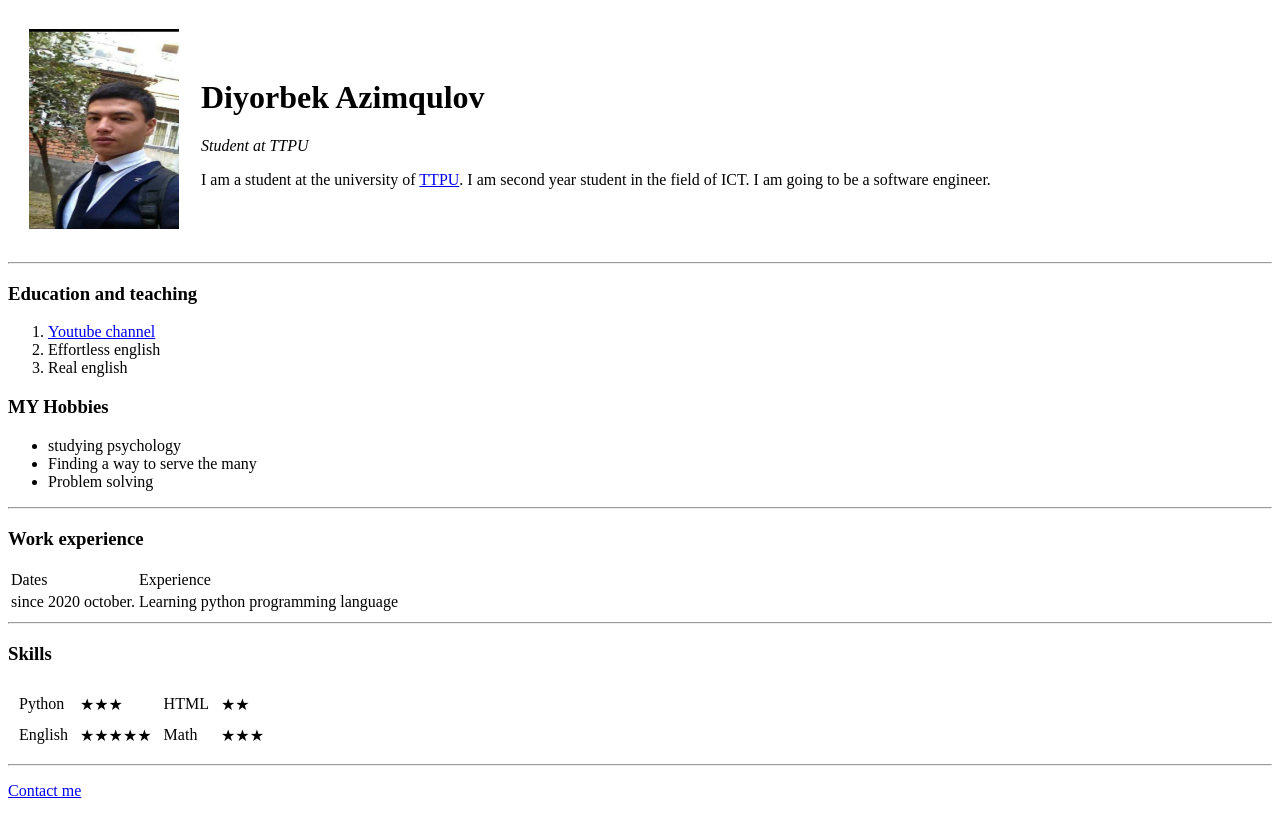
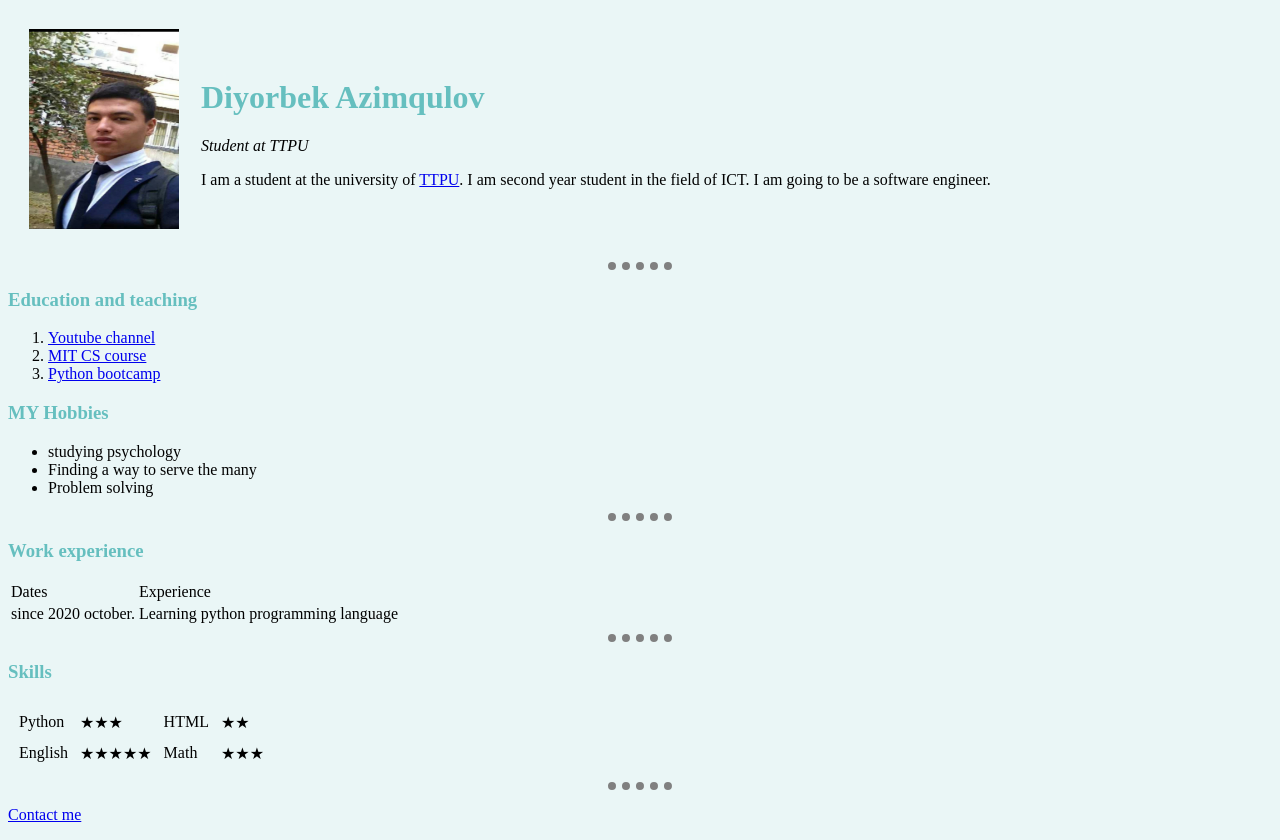
Before and after one commit to DiyorbekAzimqulov/cv, a plain HTML site: page index.html in a window 1280 px wide. Before the commit the page ends 816 px from the top, so only its background shows below. Drawn offline with Linux system fonts and the light colour scheme.

Commit message:
updated version

```diff
--- /dev/null
+++ b/css/styles.css
@@ -0,0 +1,18 @@
+body {
+           background-color: #EAF6F6;
+        }
+hr {
+  border-style:none;
+  border-color: grey;
+  border-top-style: dotted;
+  border-width: 8px;
+  height: 0px;
+  width: 5%;
+}
+
+h1 {
+  color: #66BFBF;
+}
+h3 {
+  color: #66BFBF;
+}
--- a/index.html
+++ b/index.html
@@ -3,22 +3,23 @@
 <head>
     <meta charset="UTF-8">
     <title>Diyorbek's personal site</title>
+    <link rel="stylesheet" href="css/styles.css">
 </head>
 <body>
-<table cellspacing="20">
+    <table cellspacing="20">
     <tr>
         <td><img src="images/mypicture.jpg", alt="My picture", height="200", width="150"></td>
         <td><h1>Diyorbek Azimqulov</h1>
     <p><i>Student at TTPU</i></p>
     <p>I am a student at the university of <a href="https://polito.uz/">TTPU</a>. I am second year student in the field of ICT. I am going to be a software engineer.</p></td>
     </tr>
-</table>
+    </table>
     <hr>
     <h3>Education and teaching</h3>
     <ol>
         <li><a href="https://www.youtube.com/channel/UC2TP4sBQbH4cAB9wvSiZvZg">Youtube channel</a></li>
-        <li>Effortless english</li>
-        <li>Real english</li>
+        <li><a href="https://ocw.mit.edu/courses/electrical-engineering-and-computer-science/6-0001-introduction-to-computer-science-and-programming-in-python-fall-2016/">MIT CS course</a></li>
+        <li><a href="https://www.udemy.com/course/100-days-of-code/">Python bootcamp</a></li>
     </ol>
     <h3>MY Hobbies</h3>
     <ul>
```
Also changed, not shown: contact_details.html (+1 -0 lines).
